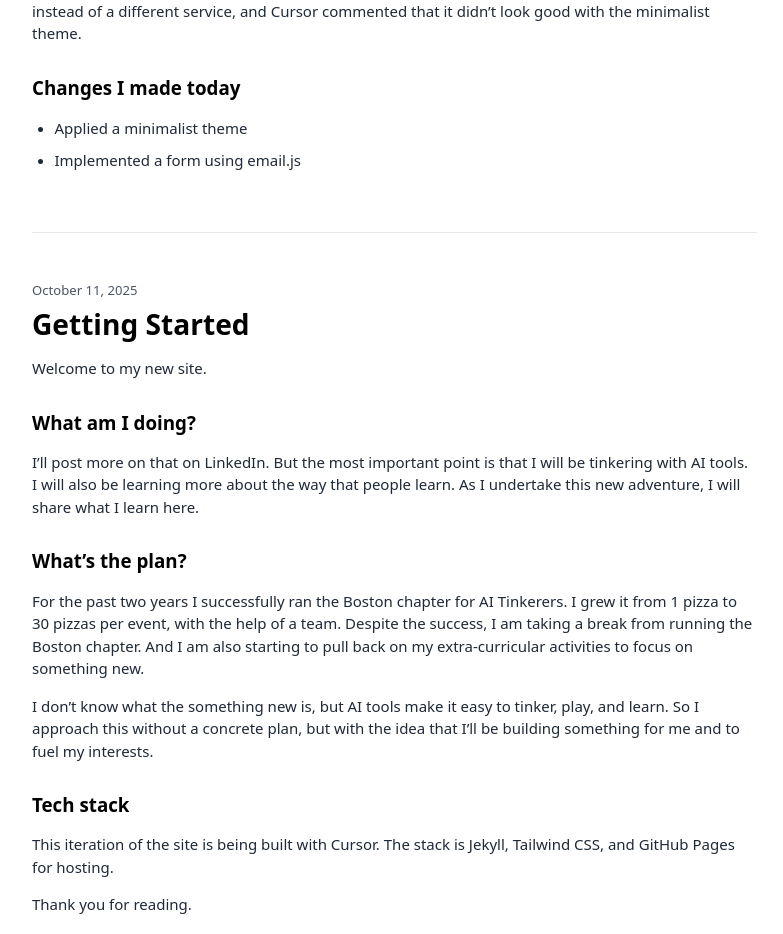
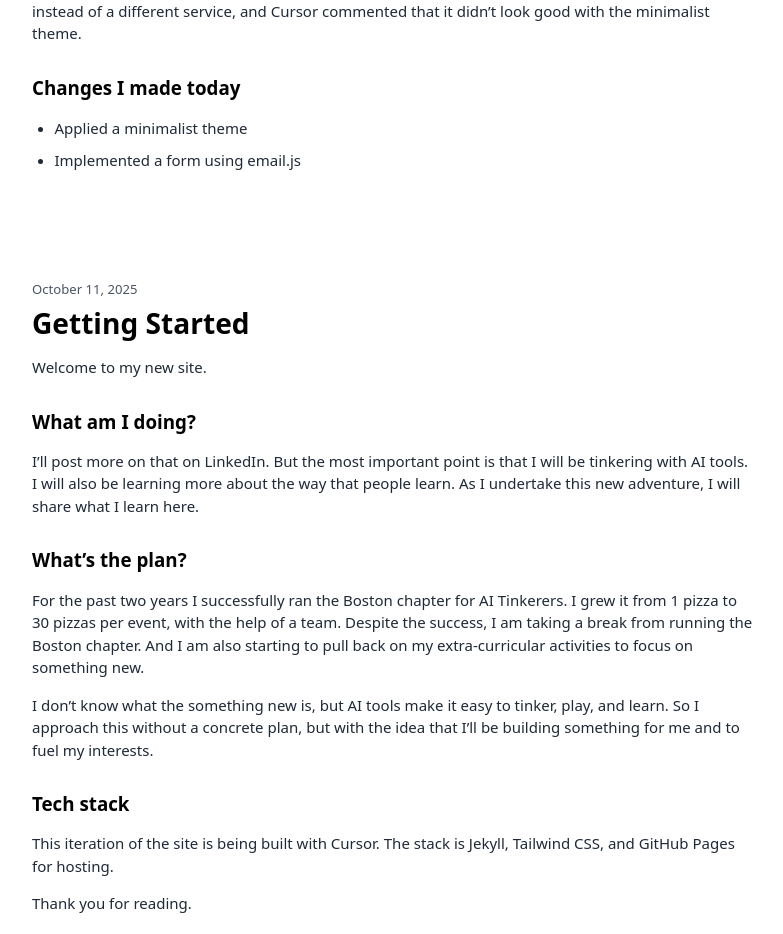
Before and after one commit to saldarji/darjix, a Jekyll site: the page built from index.html, in a window 1280 px wide. Shown: the part 606-1540 px from the top of the page, without its empty margins (53-836 px from the left). Built offline with Jekyll 4.4.1, drawn with Linux system fonts in a browser that asks for light colours.

Commit message:
Remove border line after blog posts

```diff
--- a/index.html
+++ b/index.html
@@ -38,7 +38,7 @@ title: Home
           <!-- Regular Posts -->
           {% assign regular_posts = site.posts | where: "pinned", nil %}
           {% for post in regular_posts %}
-          <article class="border-b border-gray-200 pb-12">
+          <article class="pb-12">
             <time class="text-sm text-gray-600" datetime="{{ post.date | date_to_xmlschema }}">
               {{ post.date | date: "%B %d, %Y" }}
             </time>
```
